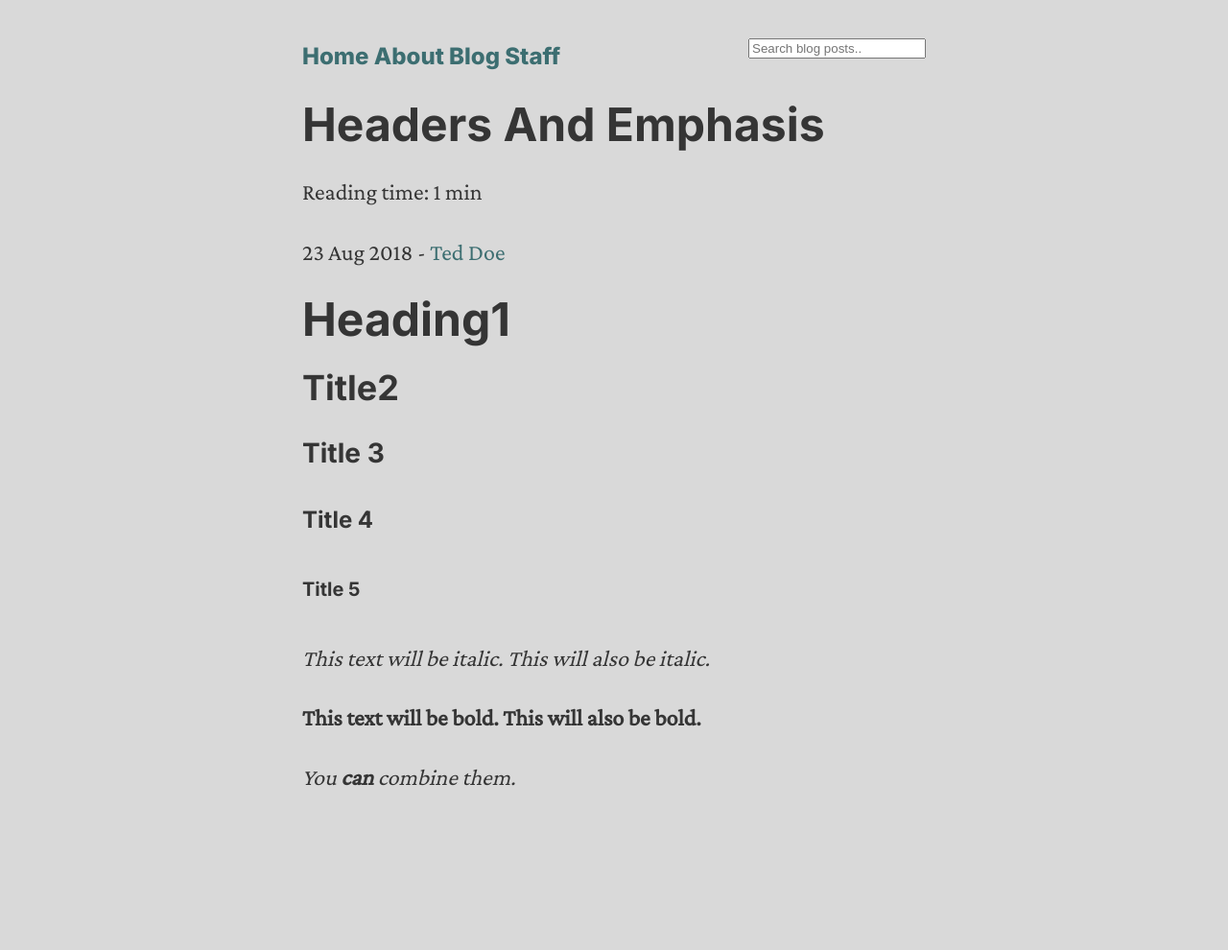
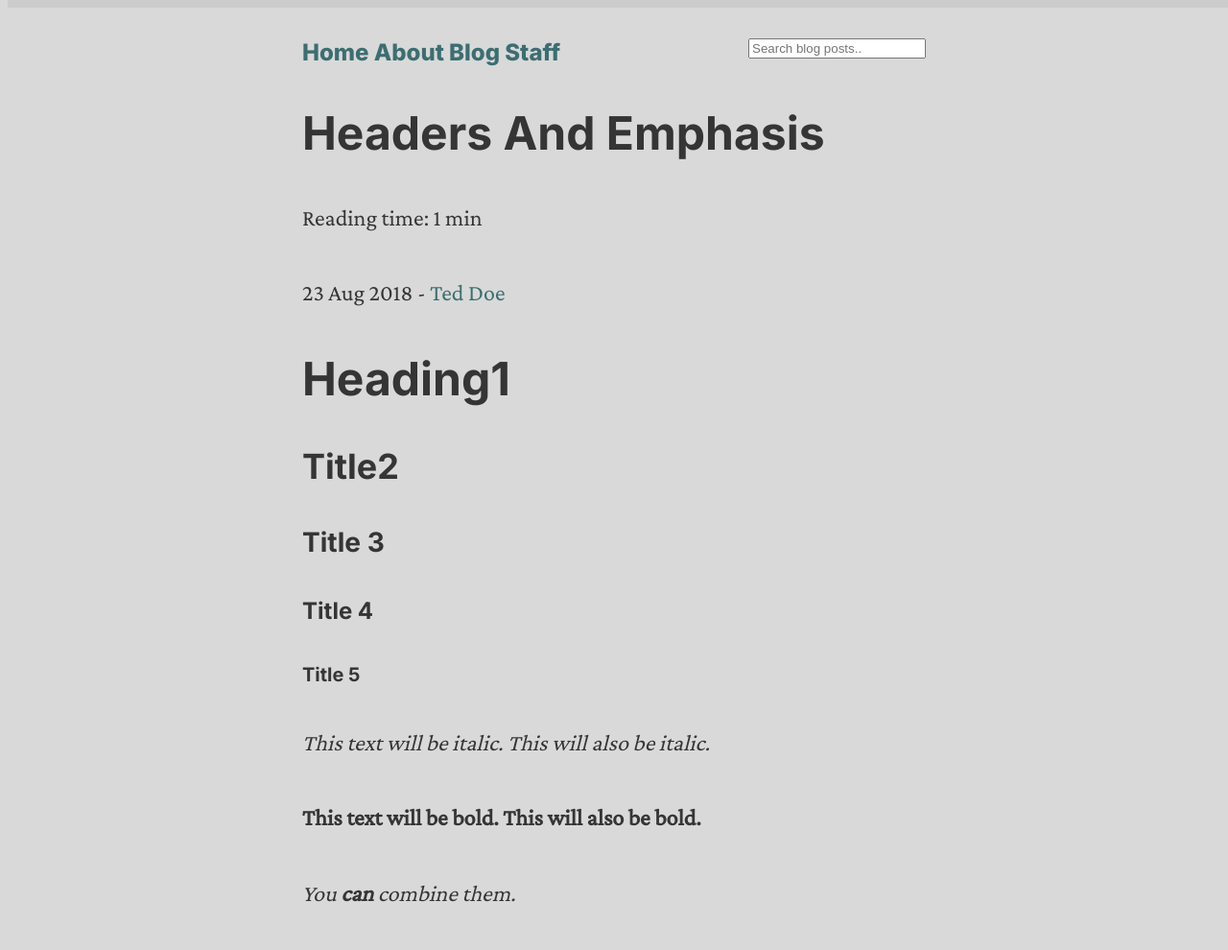
Before and after one commit to victorangeloblancada/adam, a Jekyll site: the page built from _posts/2018-08-23-headers-and-emphasis.md, in a window 1280 px wide. Shown: the whole page at 96% size. Built offline with Jekyll 4.4.1, drawn with Linux system fonts in a browser that asks for light colours; before the commit the page ends 900 px from its top, so only the background shows below that.

Commit message:
Added scroll indicator and refactored CSS

```diff
--- /dev/null
+++ b/_includes/scroll-indicator.html
@@ -0,0 +1,16 @@
+<script type="text/javascript">
+  window.onscroll = function() {myScrollIndicator()};
+
+  function myScrollIndicator() {
+    var winScroll = document.body.scrollTop || document.documentElement.scrollTop;
+    var height = document.documentElement.scrollHeight - document.documentElement.clientHeight;
+    var scrolled = (winScroll / height) * 100;
+    document.getElementById("myBar").style.width = scrolled + "%";
+  }
+</script>
+
+<div class="header">
+  <div class="progress-container">
+    <div class="progress-bar" id="myBar"></div>
+  </div>
+</div>
--- a/_layouts/post.html
+++ b/_layouts/post.html
@@ -1,6 +1,8 @@
 ---
 layout: default
 ---
+{% include scroll-indicator.html %}
+
 <h1>{{ page.title }}</h1>
 
 <p>{% include reading-time.html %}</p>
--- a/_sass/main.scss
+++ b/_sass/main.scss
@@ -1,4 +1,21 @@
-/*@import url('https://fonts.googleapis.com/css?family=Inter&Crimson+Prodisplay=swap');*/
+/* Settings */
+
+$min_width: 320px;
+$max_width: 1200px;
+$min_font: 16px;
+$max_font: 24px;
+
+$text-color: #353535;
+$link-color: #3c6e71;
+$bg-color: #d9d9d9;
+$accent-color-1: #f3f4f4;
+$accent-color-2: #777777;
+
+$header-font: Inter, sans-serif;
+$body-font: 'Crimson Pro', serif;
+$code-font: 'JetBrains Mono', monospace, sans-serif;
+
+/* Responsive Text */
 
 @function strip-unit($value) {
   @return $value / ($value * 0 + 1);
@@ -23,21 +40,6 @@
   }
 }
 
-$min_width: 320px;
-$max_width: 1200px;
-$min_font: 16px;
-$max_font: 24px;
-
-$text-color: #353535;
-$link-color: #3c6e71;
-$bg-color: #d9d9d9;
-$accent-color-1: #f3f4f4;
-$accent-color-2: #777777;
-
-$header-font: Inter, sans-serif;
-$body-font: 'Crimson Pro', serif;
-$code-font: 'JetBrains Mono', monospace, sans-serif;
-
 html {
     @include fluid-type($min_width, $max_width, $min_font, $max_font);
 }
@@ -45,10 +47,6 @@ html {
 body{
     color: $text-color;
     background-color: $bg-color;
-    margin: 40px auto;
-    max-width: 650px;
-    line-height: 1.6em;
-    padding: 0;
     font-family: $body-font;
 }
 
@@ -56,10 +54,28 @@ h1, h2, h3, h4, h5, h6 {
     font-family: $header-font;
 }
 
+p, h1, h2, h3, h4, h5, h6, nav, pre, ul, ol, table, blockquote, hr {
+    margin: 40px auto;
+    max-width: 650px;
+    padding: 0;
+}
+
+p {
+    line-height: 1.6em;
+}
+
+/* Navigation */
+
 nav {
     font-family: $header-font;
     font-weight: 800;
 }
+
+.current {
+    color: $text-color;
+}
+
+/* Links */
 
 a {
     text-decoration: none;
@@ -70,9 +86,7 @@ a:hover {
     text-decoration: underline;
 }
 
-.current {
-    color: $text-color;
-}
+/* CSS for Markdown */
 
 code {
   font-family: $code-font;
@@ -106,9 +120,11 @@ hr {
   border-color: $accent-color-2;
 }
 
+/* Tables */
+
 table {
   border: 1px solid $accent-color-2;
-  margin: 1rem 0;
+  /*margin: 1rem 0;*/
 }
 
 table tr:nth-child(2n) {
@@ -125,3 +141,28 @@ td, th {
   padding: .35rem .7rem;
   border: 1px solid $accent-color-1;
 }
+
+/* Scroll Indicator */
+
+/* Style the header: fixed position (always stay at the top) */
+.header {
+  position: fixed;
+  top: 0;
+  z-index: 1;
+  width: 100%;
+  background-color: $accent-color-1;
+}
+
+/* The progress container (grey background) */
+.progress-container {
+  width: 100%;
+  height: 8px;
+  background: #ccc;
+}
+
+/* The progress bar (scroll indicator) */
+.progress-bar {
+  height: 8px;
+  background: $accent-color-2;
+  width: 0%;
+}
```
